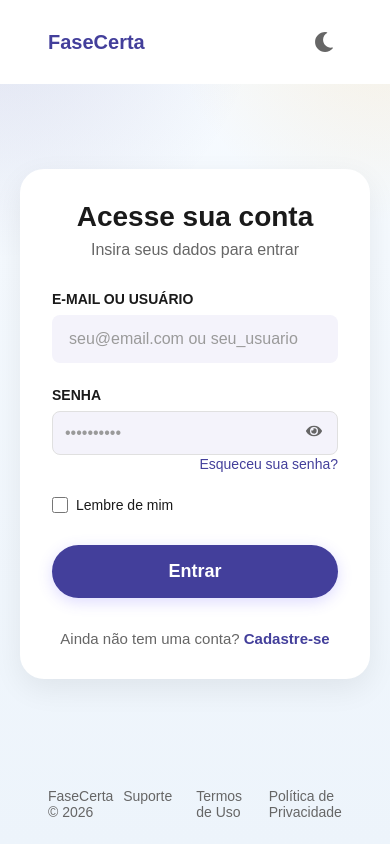
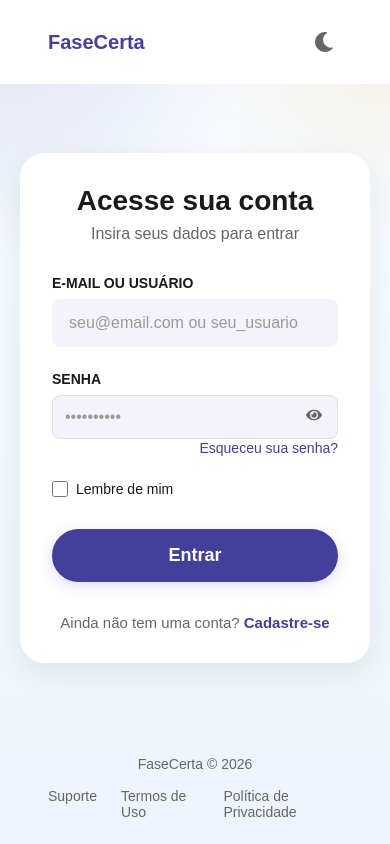
Before and after one commit to CS-PI-2026-FaseCerta/front-end, a React (Create React App) app: page / in a window 390 px wide. Built offline with nearby package versions, Linux system fonts and the light colour scheme.

Commit message:
feat: inserção do Footer na página de cadastro de serviço

```diff
--- a/src/App.js
+++ b/src/App.js
@@ -5,7 +5,7 @@ import MaterialRegistration from "./auth/pages/register/MaterialRegistration.jsx
 import Dashboard from "./home/pages/Dashboard.jsx";
 import Login from "./auth/pages/login/login.jsx";
 import ChangePassword from "./auth/pages/changepassword/ChangePassword.jsx";
-import RegisterService from "./form/pages/registerservice/RegisterService.jsx";
+import RegisterService from "./auth/pages/register/RegisterService.jsx";
 import SectionPage from "./home/pages/SectionPage.jsx";
 import ProtectedRoute from "./home/components/ProtectedRoute.jsx";
 import UserRegistration from "./auth/pages/register/UserRegistration.jsx";
--- a/src/form/pages/registerservice/RegisterService.jsx
+++ b/src/auth/pages/register/RegisterService.jsx
@@ -4,6 +4,7 @@ import { useNavigate } from "react-router-dom";
 import "./RegisterService.css";
 
 import Header from "../../../global/components/Header/Header.jsx";
+import Footer from "../../../global/components/Footer/Footer.jsx";
 
 export default function RegisterService() {
   const navigate = useNavigate();
@@ -131,6 +132,7 @@ export default function RegisterService() {
           </button>
         </form>
       </div>
+      <Footer />
     </div>
   );
 }
--- a/src/global/components/Footer/Footer.css
+++ b/src/global/components/Footer/Footer.css
@@ -1,38 +1,33 @@
-.footer {
-    padding: 30px 50px;
+/* --- Rodapé da Página --- */
+.page-footer {
     display: flex;
     justify-content: space-between;
     align-items: center;
-    margin-top: auto;
+    padding: 24px 48px;
+    font-size: 14px;
+    color: var(--text-secondary);
 }
 
-.footer-left span {
-    color: var(--text-secondary);
-    font-size: 14px;
-    font-weight: 500;
+.footer-links {
+    display: flex;
+    gap: 24px;
 }
 
-.footer-right {
-    display: flex;
-    gap: 25px;
+.footer-links a {
+    color: var(--text-secondary);
+    text-decoration: none;
 }
 
-.footer-right a {
-    text-decoration: none;
-    color: var(--text-secondary);
-    font-size: 13px;
-    font-weight: 600;
-    transition: color 0.2s ease;
+.footer-links a:hover {
+    color: var(--primary-color);
+    text-decoration: underline;
 }
 
-.footer-right a:hover {
-    color: var(--primary-color);
-}
-
+/* --- Responsividade --- */
 @media (max-width: 768px) {
-    .footer {
+    .page-footer {
+        padding: 16px 24px;
         flex-direction: column;
-        gap: 20px;
-        text-align: center;
+        gap: 16px;
     }
 }
```
Also changed, not shown: src/auth/pages/register/RegisterService.css (renamed from src/form/pages/registerservice/RegisterService.css).
